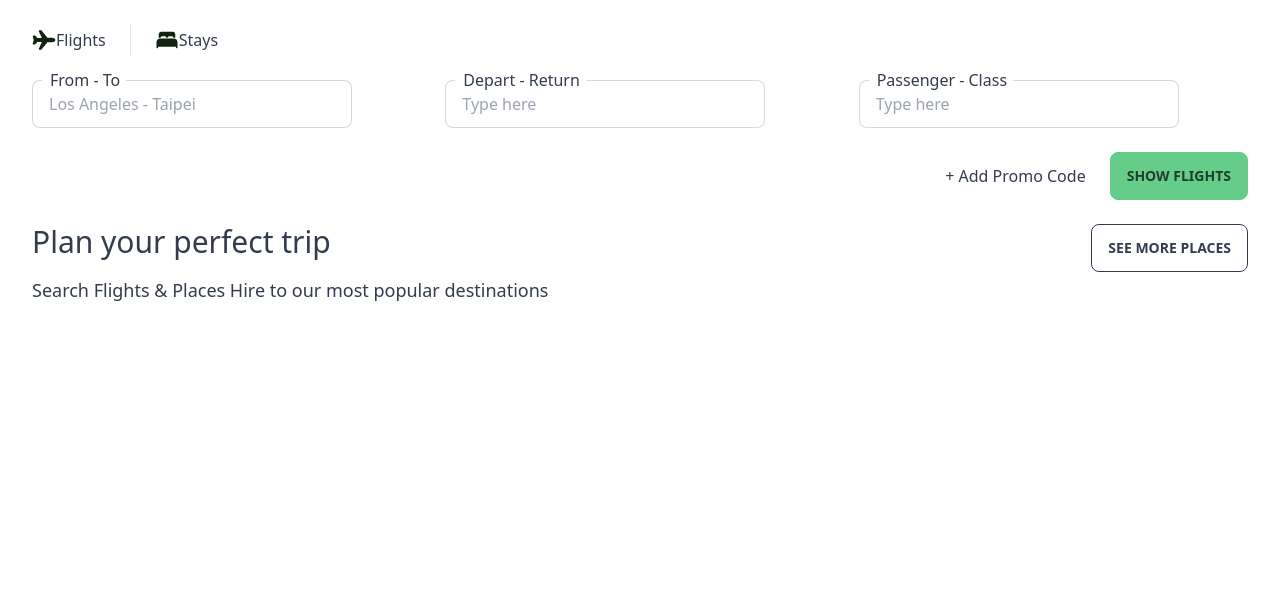
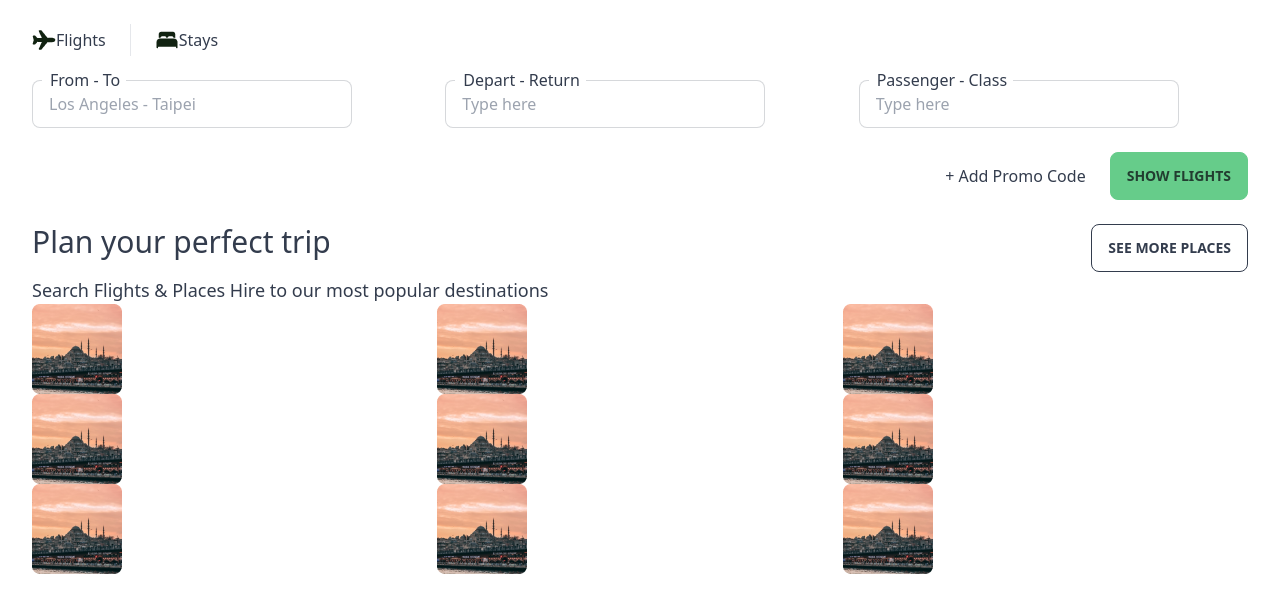
Before and after one commit to kingkwongsta/Golobe-Travel-Agency, a Next.js app: page / in a window 1280 px wide. Shown: the top 612 px of the page. Built offline with nearby package versions, Linux system fonts and the light colour scheme.

Commit message:
base structure of discovery images cities

```diff
--- a/src/components/discover/discover.jsx
+++ b/src/components/discover/discover.jsx
@@ -1,4 +1,21 @@
+import placeholder from "./../../../public/discover-placeholder.png";
+import Image from "next/image";
+
 export default function Discovery() {
+  function renderCityElements() {
+    const cityElements = [1, 2, 3, 4, 5, 6, 7, 8, 9];
+    return cityElements.map((x, index) => {
+      return (
+        <Image
+          key={index}
+          src={placeholder}
+          width={90}
+          height={90}
+          alt="placeholder"
+        />
+      );
+    });
+  }
   return (
     <div className="mx-[32px]">
       <div className="flex flex-row justify-between content-center">
@@ -10,6 +27,7 @@ export default function Discovery() {
         </div>
         <button className="btn btn-outline">See more places</button>
       </div>
+      <div className="grid grid-cols-3">{renderCityElements()}</div>
     </div>
   );
 }
```
